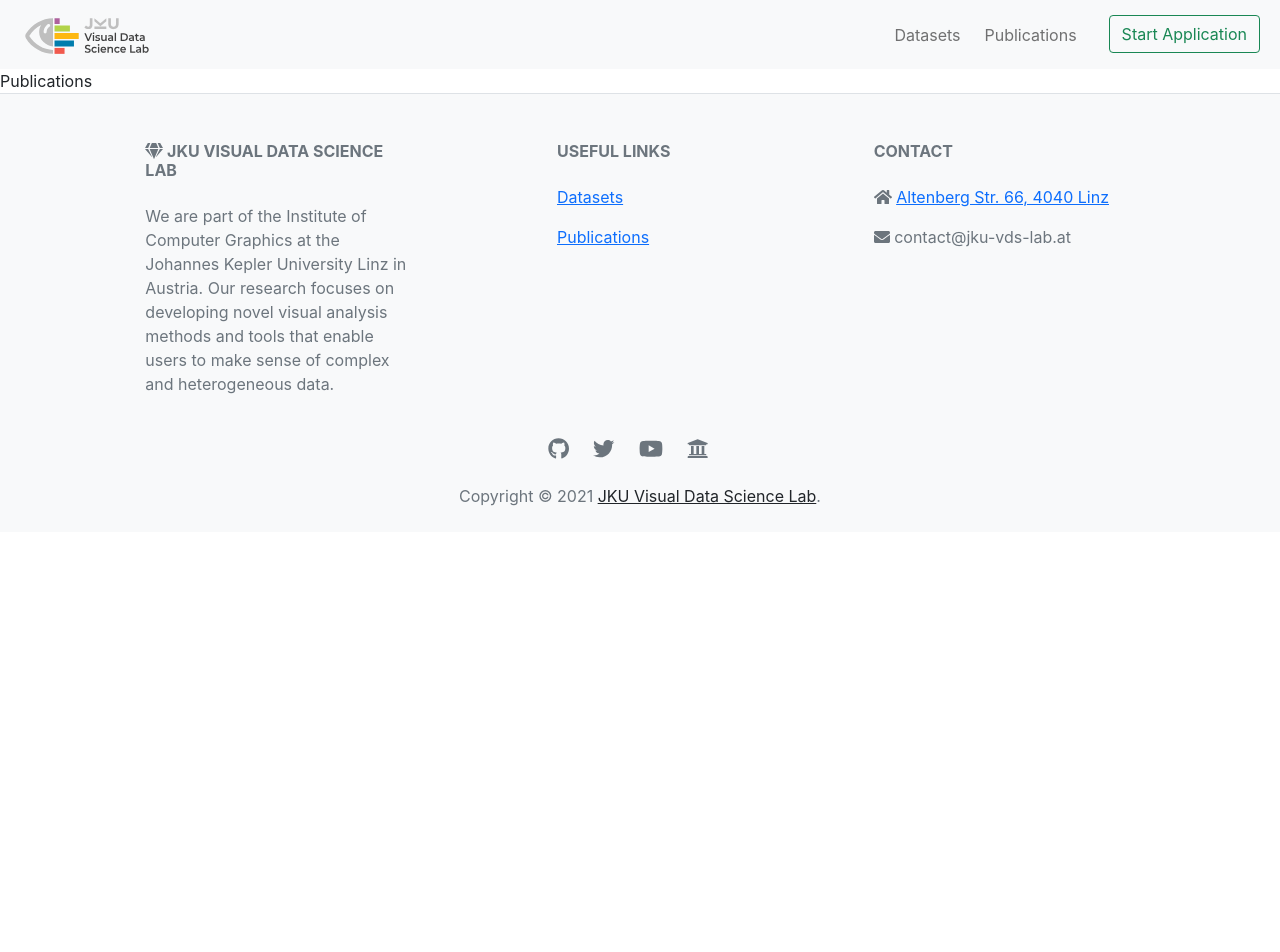
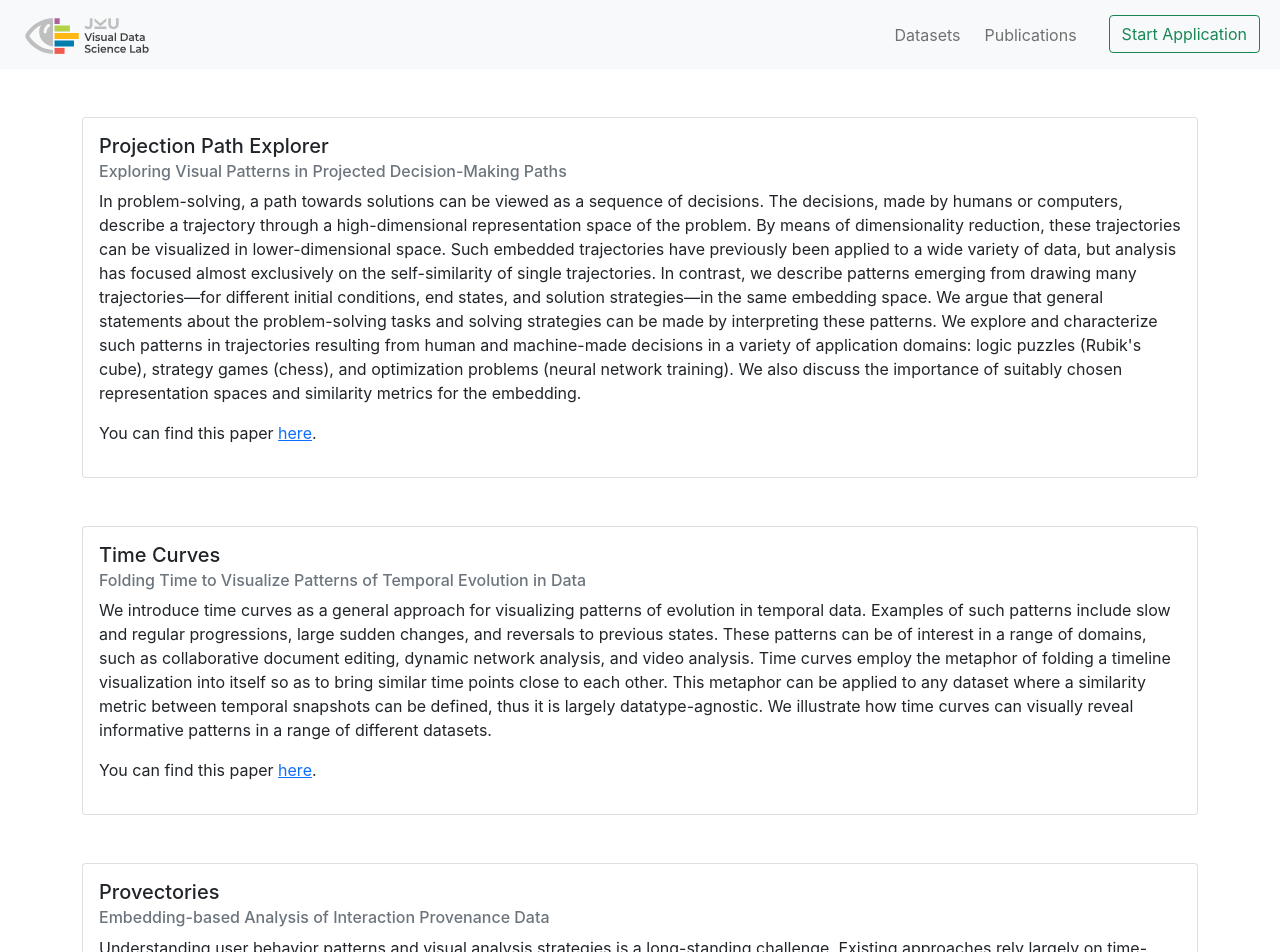
Before and after one commit to jku-vds-lab/pse, a React (Create React App) app: page /publications in a window 1280 px wide. Shown: the top 952 px of the page. Before the commit the page ends 800 px from the top, so only its background shows below. Built offline with nearby package versions, Linux system fonts and the light colour scheme.

Commit message:
make publications cards

```diff
--- /dev/null
+++ b/src/components/PublicationsCard.tsx
@@ -0,0 +1,22 @@
+
+interface IPublicationsCardProps {
+    title: string;
+    subTitle?: string;
+    description: string;
+    link: string;
+}
+
+function PublicationsCard(props: IPublicationsCardProps) {
+    return (
+        <div className="card flex-fill mb-5">
+            <div className="card-body">
+                <h5 className="card-title">{props.title}</h5>
+                <h6 className="card-subtitle mb-2 text-muted">{props.subTitle}</h6>
+                <p className="card-text">{props.description}</p>
+                <p>You can find this paper <a href={props.link} className="card-link">here</a>.</p>
+            </div>
+        </div>
+    );
+}
+
+export default PublicationsCard;
--- a/src/components/WorkflowItem.tsx
+++ b/src/components/WorkflowItem.tsx
@@ -8,8 +8,8 @@ interface IWorkflowItemProps {
 }
 function WorkflowItem(props: IWorkflowItemProps) {
     return (
-      <div style={{flex: "1"}}>
-          <FontAwesomeIcon icon={props.icon} size="2x" className="text-center mb-2"/>
+        <div style={{ flex: "1" }}>
+            <FontAwesomeIcon icon={props.icon} size="2x" className="text-center mb-2" />
             <h3>{props.title}</h3>
             <p>
                 {props.description}
--- a/src/pages/Datasetspage.tsx
+++ b/src/pages/Datasetspage.tsx
@@ -1,10 +1,12 @@
 import DatasetsCard from '../components/DatasetsCard';
-import {datasets} from '../data/datasets';
+import { datasets } from '../data/datasets';
 
 function DatasetsPage() {
   return (
-    <div className="mt-5 d-flex flex-row justify-content-around flex-wrap">
-      {datasets.map((dataset) => <DatasetsCard key={dataset.id} datasetInfo={dataset}/>)}
+    <div>
+      <div className="mt-5 d-flex flex-row justify-content-around flex-wrap">
+        {datasets.map((dataset) => <DatasetsCard key={dataset.id} datasetInfo={dataset} />)}
+      </div>
     </div>
   );
 }
--- a/src/pages/Publicationspage.tsx
+++ b/src/pages/Publicationspage.tsx
@@ -1,8 +1,34 @@
+import PublicationsCard from '../components/PublicationsCard';
 
 function PublicationsPage() {
   return (
-    <div>
-        Publications
+    <div className="container d-flex flex-column mt-5">
+      <PublicationsCard
+        title={"Projection Path Explorer"}
+        subTitle={"Exploring Visual Patterns in Projected Decision-Making Paths"}
+        description={"In problem-solving, a path towards solutions can be viewed as a sequence of decisions. The decisions, made by humans or computers, describe a trajectory through a high-dimensional representation space of the problem. By means of dimensionality reduction, these trajectories can be visualized in lower-dimensional space. Such embedded trajectories have previously been applied to a wide variety of data, but analysis has focused almost exclusively on the self-similarity of single trajectories. In contrast, we describe patterns emerging from drawing many trajectories—for different initial conditions, end states, and solution strategies—in the same embedding space. We argue that general statements about the problem-solving tasks and solving strategies can be made by interpreting these patterns. We explore and characterize such patterns in trajectories resulting from human and machine-made decisions in a variety of application domains: logic puzzles (Rubik's cube), strategy games (chess), and optimization problems (neural network training). We also discuss the importance of suitably chosen representation spaces and similarity metrics for the embedding."}
+        link={"https://jku-vds-lab.at/publications/2020_tiis_pathexplorer/"}
+      />
+
+      <PublicationsCard
+        title={"Time Curves"}
+        subTitle={"Folding Time to Visualize Patterns of Temporal Evolution in Data"}
+        description={"We introduce time curves as a general approach for visualizing patterns of evolution in temporal data. Examples of such patterns include slow and regular progressions, large sudden changes, and reversals to previous states. These patterns can be of interest in a range of domains, such as collaborative document editing, dynamic network analysis, and video analysis. Time curves employ the metaphor of folding a timeline visualization into itself so as to bring similar time points close to each other. This metaphor can be applied to any dataset where a similarity metric between temporal snapshots can be defined, thus it is largely datatype-agnostic. We illustrate how time curves can visually reveal informative patterns in a range of different datasets."}
+        link={"https://aviz.fr/~bbach/timecurves/"}
+      />
+
+      <PublicationsCard
+        title={"Provectories"}
+        subTitle={"Embedding-based Analysis of Interaction Provenance Data"}
+        description={"Understanding user behavior patterns and visual analysis strategies is a long-standing challenge. Existing approaches rely largely on time-consuming manualprocesses such as interviews and the analysis of observational data. While it is technically possible to capture a history of user interactions and application states, it remains difficult to extract and describe analysis strategies based on interaction provenance. In this paper, we propose a novel visual approach to meta-analysis of interaction provenance. We capture single and multiple user sessions as graphs of high-dimensional application states. Our meta-analysis is based on two different types of two-dimensional embeddings of these high-dimensional states: layouts based on (i) topology and (ii) attribute similarity. We applied these visualization approaches to synthetic and real user provenance data. From our visualizations, we were able to extract patterns for data types and analytical reasoning strategies."}
+        link={"https://jku-vds-lab.at/publications/2020_preprint_provectories/"}
+      />
+
+      <PublicationsCard
+        title={"Visual Exploration of Relationships and Structure in Low-Dimensional Embeddings"}
+        description={"In this work, we propose an interactive visual approach for the exploration and formation of structural relationships in embeddings of high-dimensional data. These structural relationships, such as item sequences, associations of items with groups, and hierarchies between groups of items, are defining properties of many real-world datasets. Nevertheless, most existing methods for the visual exploration of embeddings treat these structures as second-class citizens or do not take them into account at all. In our proposed analysis workflow, users explore enriched scatterplots of the embedding, in which relationships between items and/or groups are visually highlighted. The original high-dimensional data for single items, groups of items, or differences between connected items and groups is accessible through additional summary visualizations. We carefully tailored these summary and difference visualizations to the various data types and semantic contexts. During their exploratory analysis, users can externalize their insights by setting up additional groups and relationships between items and/or groups. We demonstrate the utility and potential impact of our approach by means of two use cases and multiple examples from various domains."}
+        link={"https://jku-vds-lab.at/publications/2021_preprint_multilevel-embedding/"}
+      />
     </div>
   );
 }
```
Also changed, not shown: src/components/Workflow.tsx (indentation only). Lines whose indentation alone changed are shown as unchanged.
